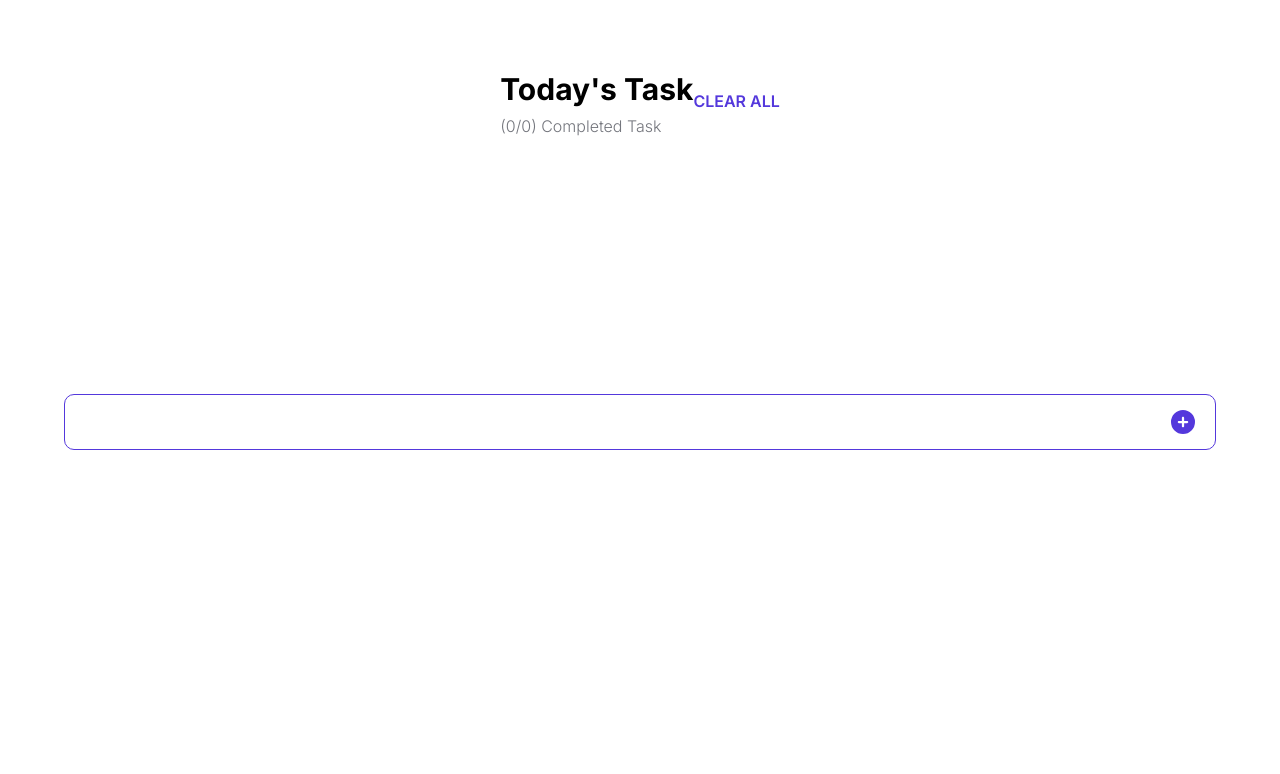
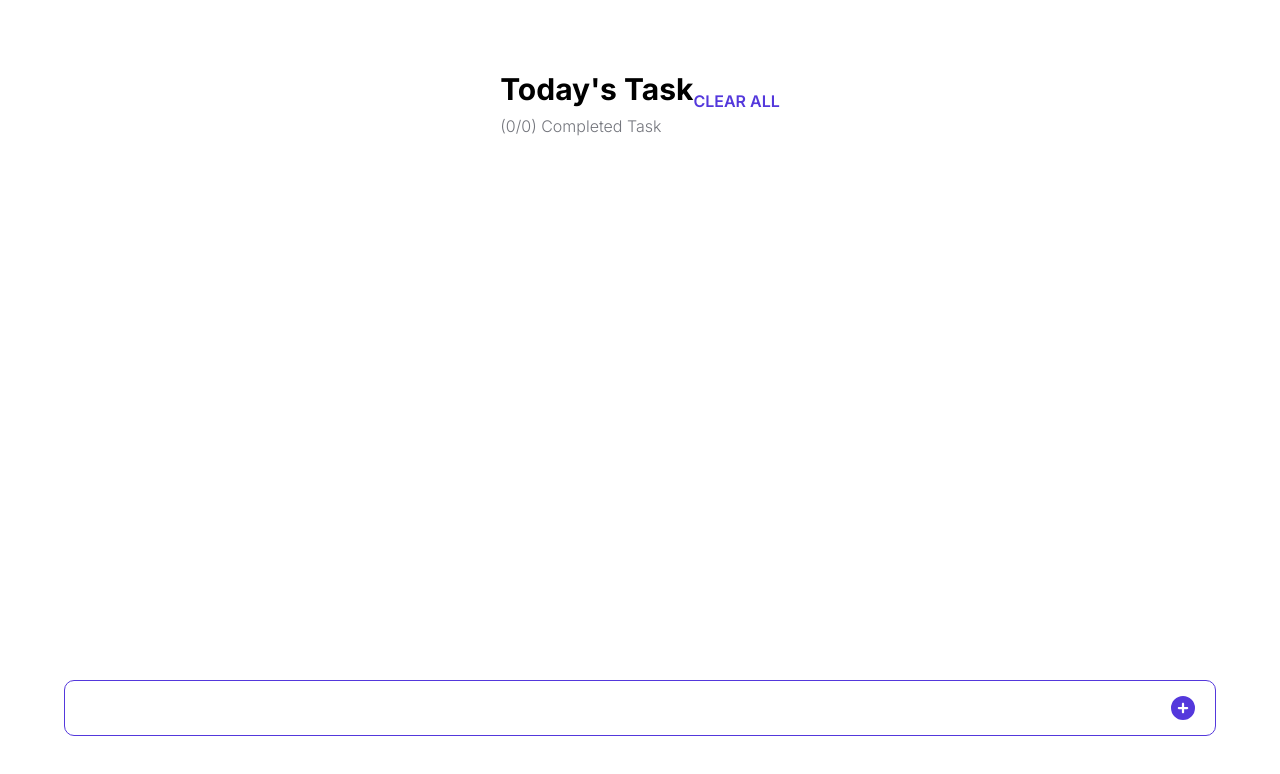
Before and after one commit to AchmadAkif/todoReact, a React (Vite) app: page / in a window 1280 px wide. Shown: the top 774 px of the page. Built offline with nearby package versions, Linux system fonts and the light colour scheme.

Commit message:
style adjustment

```diff
--- a/src/components/AddNew.jsx
+++ b/src/components/AddNew.jsx
@@ -30,7 +30,7 @@ const AddNew = ({onAddItem}) => {
   }
 
   return (
-    <section className={`w-full ${styles.paddingX} ${styles.paddingY} font-inter sticky bottom-0 bg-white`}>
+    <section className={`w-full ${styles.paddingX} ${styles.paddingY} font-inter fixed bottom-0 bg-white`}>
       <form onSubmit={handleSubmit} className="w-full h-14" >
         <div className="w-full h-full flex items-center border-[1px] border-primary rounded-[10px] mb-5 px-5">
           <input type="text" className="w-full h-full focus:outline-none" value={task} onChange={(e)=>{setTask(e.target.value)}} />
```
